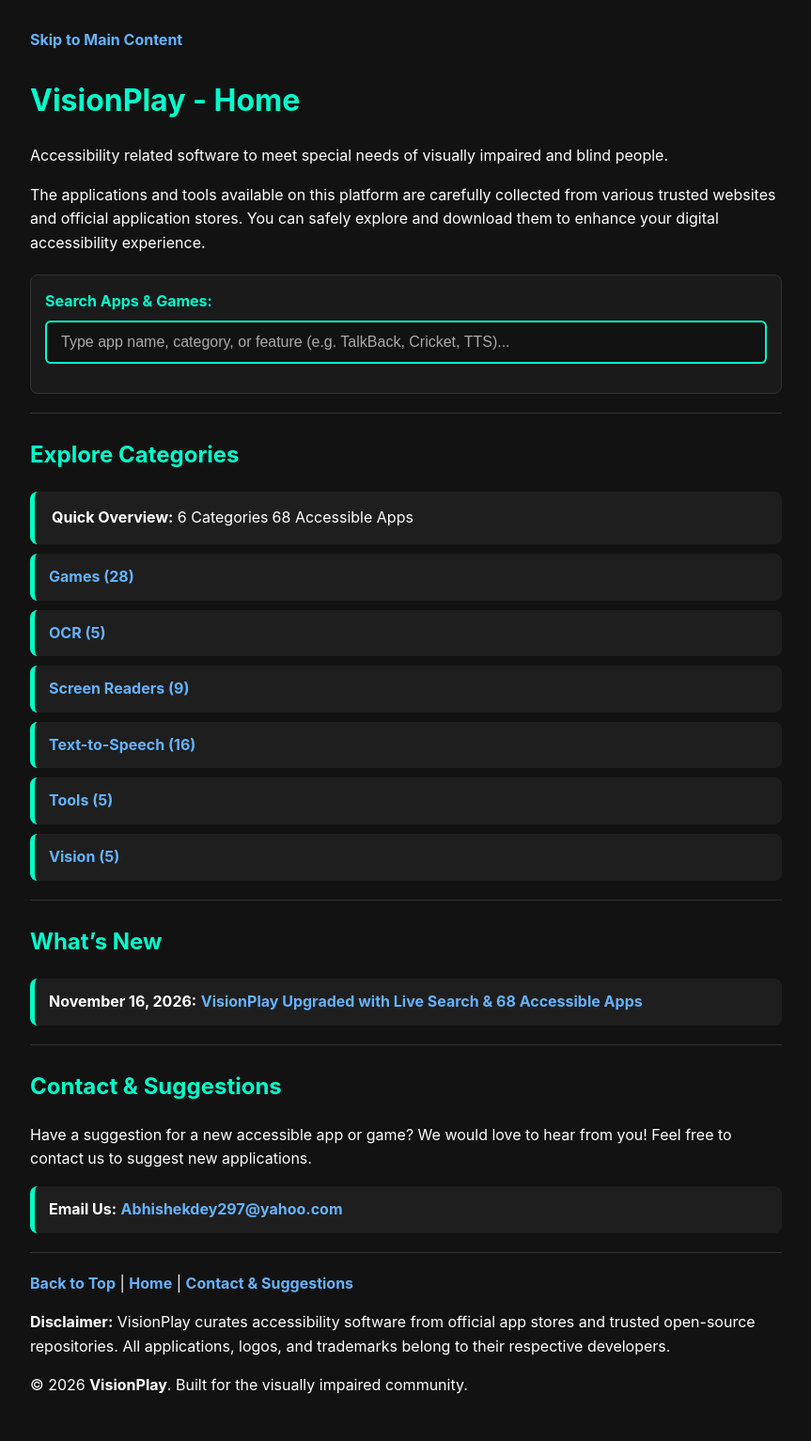
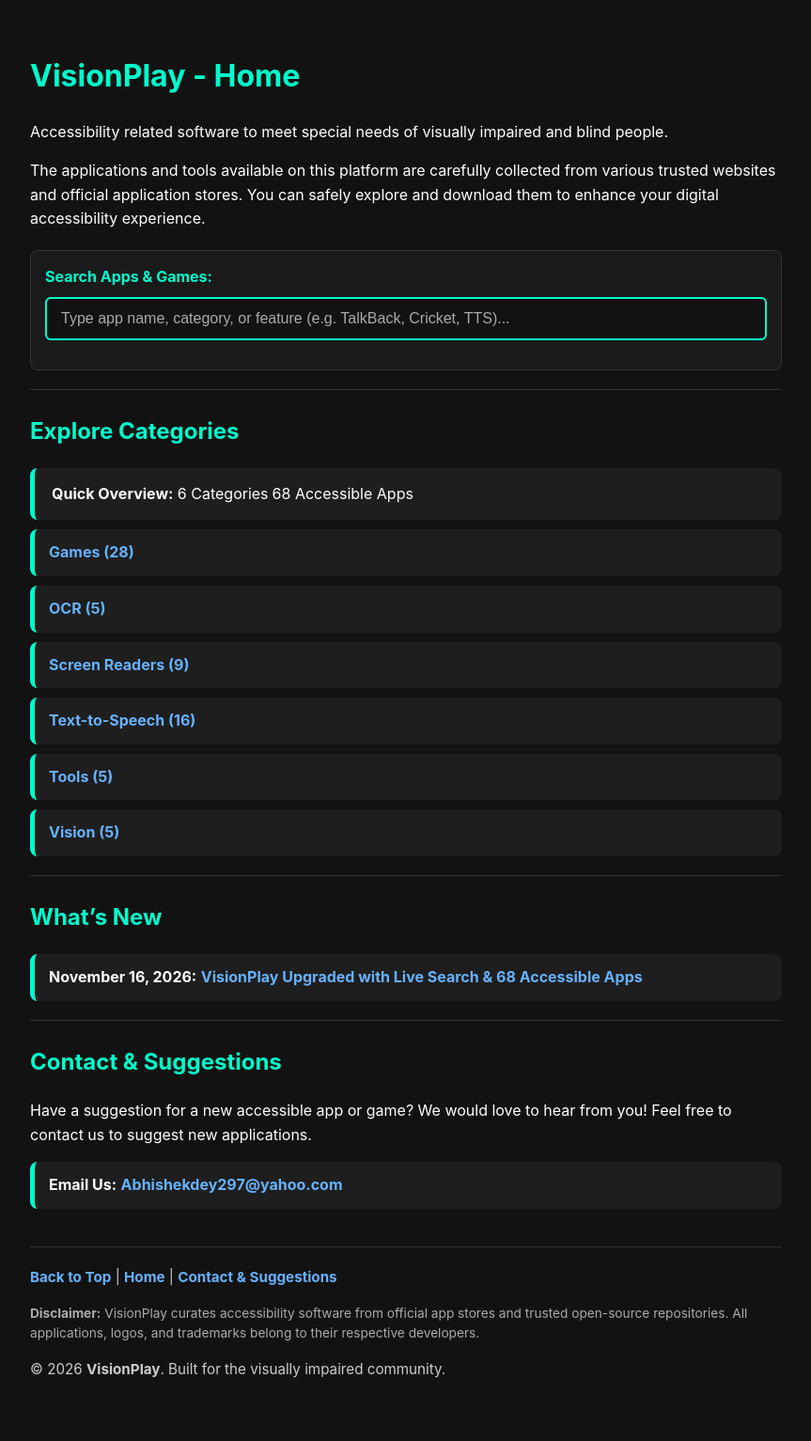
Before and after one commit to abhishekdey-hub/VisionPlay, a Jekyll site: the page built from index.md, in a window 1280 px wide. Shown: the whole page at 94% size, without its empty margins (208-1071 px from the left). Built offline with Jekyll 4.4.1, drawn with Linux system fonts in a browser that asks for light colours.

Commit message:
Update style.css

```diff
--- a/assets/css/style.css
+++ b/assets/css/style.css
@@ -94,3 +94,32 @@ hr {
     border-top: 1px solid #333333;
     margin: 20px 0;
 }
+
+/* Skip Link for Screen Readers & Keyboard */
+.skip-link {
+    position: absolute;
+    left: -9999px;
+    top: 10px;
+    background: #00FFCC;
+    color: #121212;
+    padding: 8px 12px;
+    border-radius: 4px;
+    z-index: 1000;
+}
+
+.skip-link:focus {
+    left: 10px;
+    outline: 3px solid #FFFFFF;
+}
+
+/* Footer Styles */
+.site-footer {
+    margin-top: 40px;
+    font-size: 0.95em;
+    color: #CCCCCC;
+}
+
+.disclaimer {
+    font-size: 0.9em;
+    color: #AAAAAA;
+}
```
